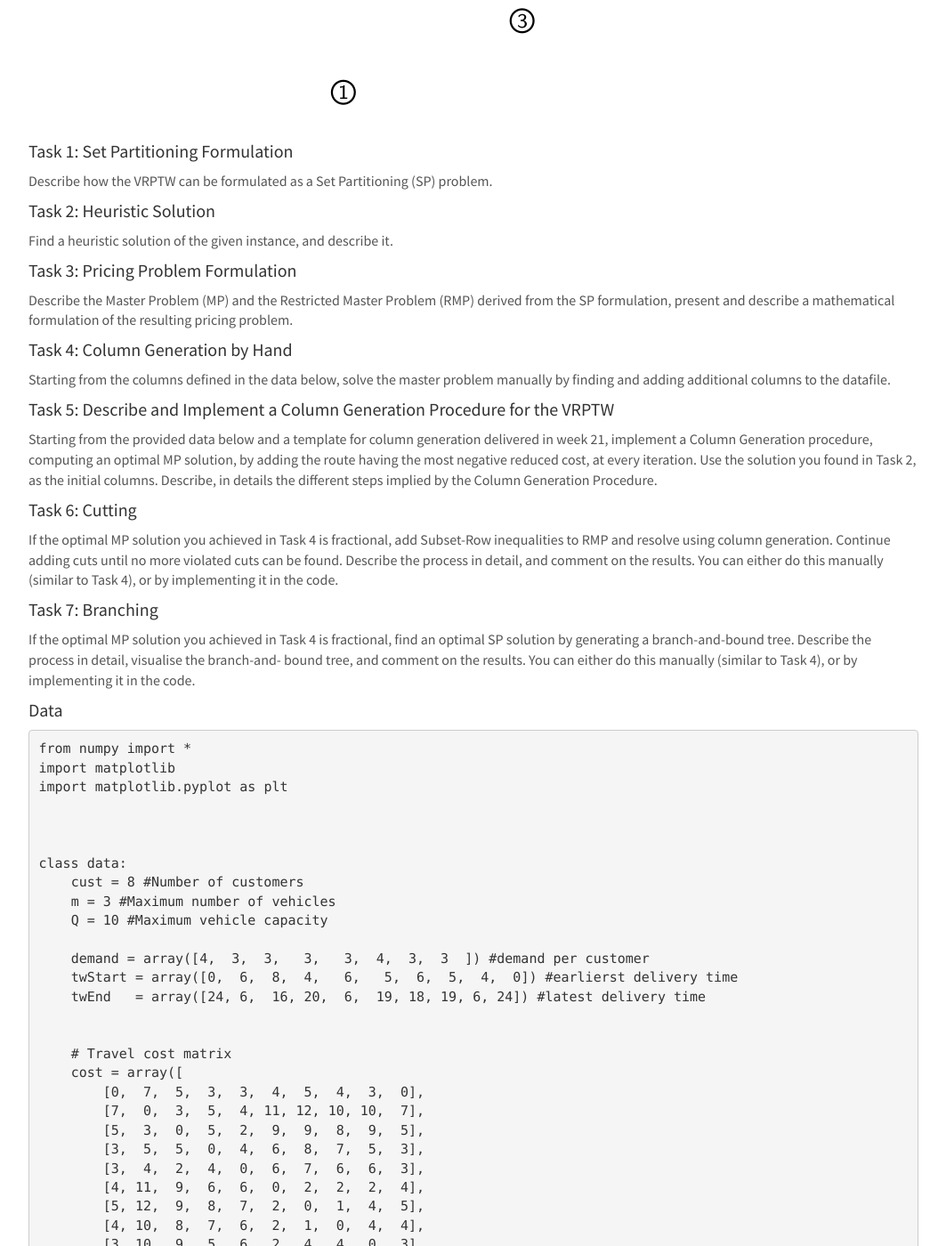
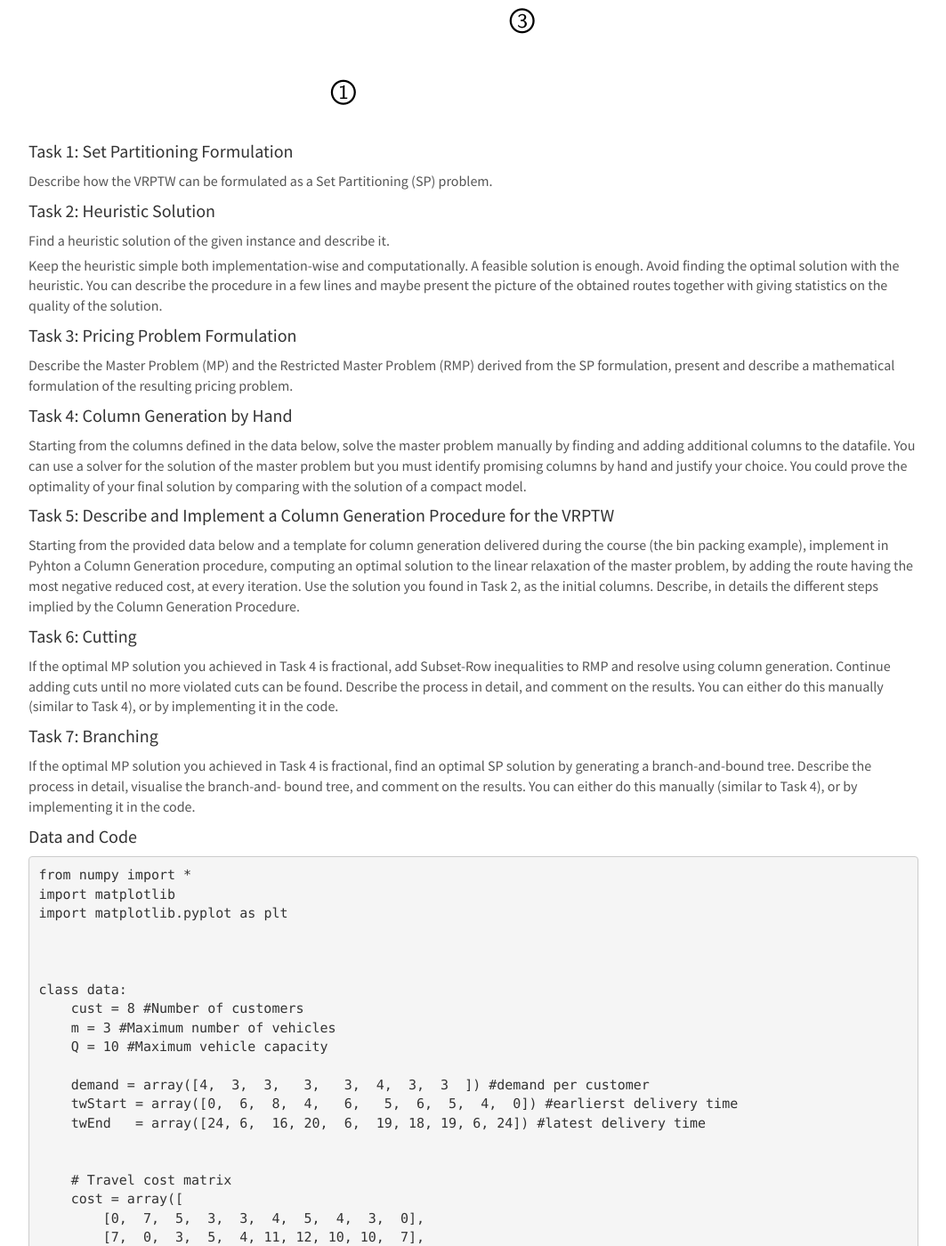
Before and after one commit to DM872/dm872.github.io, a Jekyll site: the page built from _posts/2021-05-09-vrptw.md, in a window 1280 px wide and 1400 px high, scrolled down 1277 px. Shown: the whole window at 89% size, without its empty margins (108-1171 px from the left). Built offline with Jekyll 4.4.1, drawn with Linux system fonts in a browser that asks for light colours; nearby versions of some CDN libraries; formulas are drawn with MathJax 3; a script that is not in the unit is left out; comment, search, counter and statistics services are not loaded; some of the changed text lies outside the part shown.

Commit message:
added Assignment 1

````diff
--- a/_posts/2020-05-21-vrptw.md
+++ b/_posts/2021-05-09-vrptw.md
@@ -1,32 +1,33 @@
 ---
 layout: default
 mathjax: true
-title:  Assignment 2
-date:   2020-05-20 00:33:19 +0100
+title:  Assignment 1
+date:   2021-05-09 00:33:19 +0100
 categories: assignments
 ---
 
-**Deadline: Sunday, June 28 at 11:59.**
+**Deadline: Wednesday, May 26 at 11:59 am.**
 
-For questions on the assignment, use the [Discussion
-Board](https://e-learn.sdu.dk/webapps/discussionboard/do/forum?action=list_threads&course_id=_414555_1&nav=discussion_board_entry&conf_id=_349156_1&forum_id=_215600_1)
-in BlackBoard.
+For questions on the assignment, use the [Discussion Board in the
+LMS](https://sdu.itslearning.com/ContentArea/ContentArea.aspx?LocationID=9315&LocationType=1).
 
-## Assignment 2
+## Assignment 1
 
-This assignment will be graded and will contribute to the final
-assessment of the course.
+This assignment will be graded and will contribute to your final
+assessment in the course.
 
 The assignment has to be carried out individually.
 
-To complete the assignment you have to submit in BlackBoard:
+To complete the assignment you have to submit in the [LMS] a `.tgz` or
+`.zip` archive containing:
 
 - a report in pdf format as concise as possible (by no way more than 10 pages) with the answers to the tasks
 
 - the Python code for the calculations.
 
-A [template]({{ "/assets/template_answers.tex"
-| absolute_url }}) for the report.
+A [template]({{ "/assets/template_answers.tex" | absolute_url }}) for the report.
+
+
 
 
 #### Problem Description
@@ -87,8 +88,13 @@
 
 #### Task 2: Heuristic Solution
 
-Find a heuristic solution of the given instance, and describe it.
+Find a heuristic solution of the given instance and describe it.
 
+Keep the heuristic simple both implementation-wise and
+computationally. A feasible solution is enough. Avoid finding the
+optimal solution with the heuristic.  You can describe the procedure
+in a few lines and maybe present the picture of the obtained routes
+together with giving statistics on the quality of the solution.
 
 
 #### Task 3: Pricing Problem Formulation
@@ -102,16 +108,21 @@
 
 Starting from the columns defined in the data below, solve the master
 problem manually by finding and adding additional columns to the
-datafile.
+datafile. You can use a solver for the solution of the master problem
+but you must identify promising columns by hand and justify your
+choice. You could prove the optimality of your final solution by
+comparing with the solution of a compact model.
 
 #### Task 5: Describe and Implement a Column Generation Procedure for the VRPTW
 
-Starting from the provided data below and a template for column generation
-delivered in week 21, implement a Column Generation procedure, computing
-an optimal MP solution, by adding the route having the most negative
-reduced cost, at every iteration. Use the solution you found in Task 2,
-as the initial columns. Describe, in details the different steps implied
-by the Column Generation Procedure.
+Starting from the provided data below and a template for column
+generation delivered during the course (the bin packing example),
+implement in Pyhton a Column Generation procedure, computing an
+optimal solution to the linear relaxation of the master problem, by
+adding the route having the most negative reduced cost, at every
+iteration. Use the solution you found in Task 2, as the initial
+columns. Describe, in details the different steps implied by the
+Column Generation Procedure.
 
 #### Task 6: Cutting
 
@@ -132,7 +143,7 @@
 implementing it in the code.
 
 
-#### Data
+#### Data and Code
 
 
 ```python
````
Also changed, not shown: index.md (+11 -8 lines).
